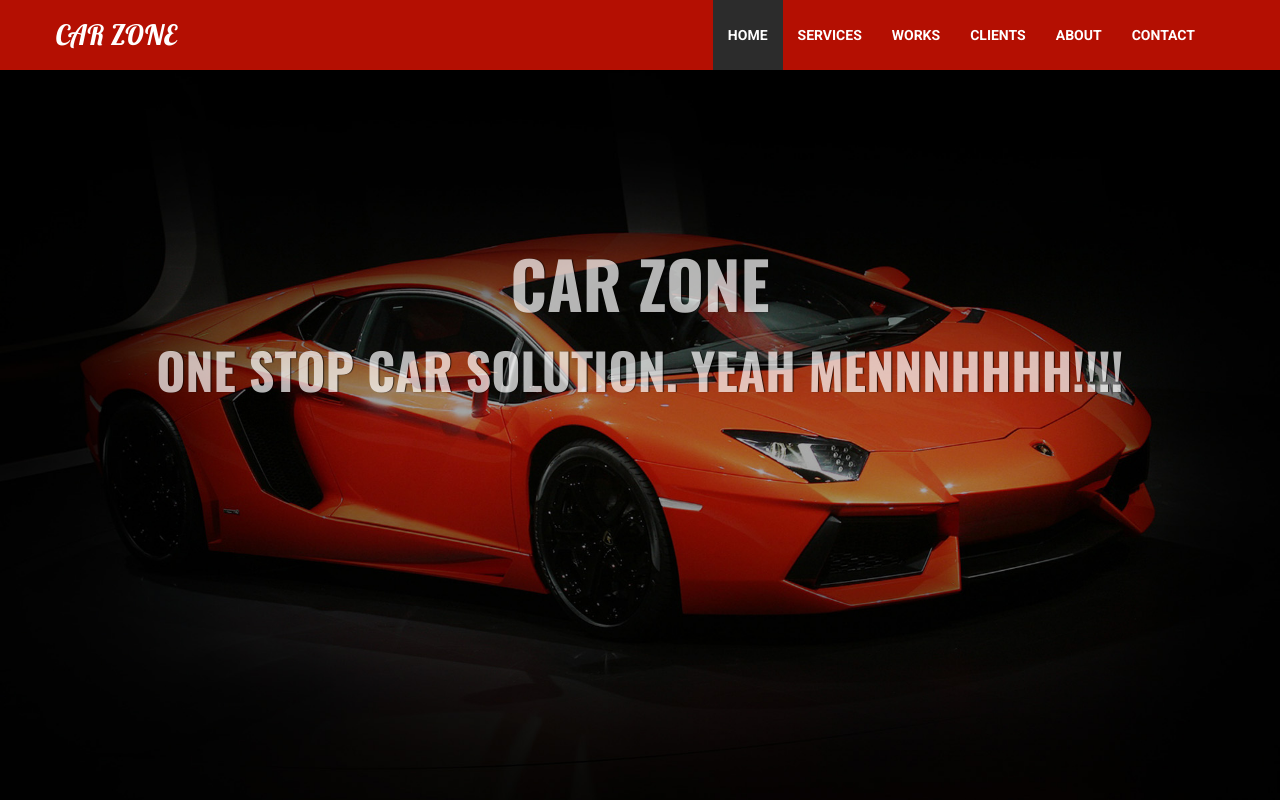
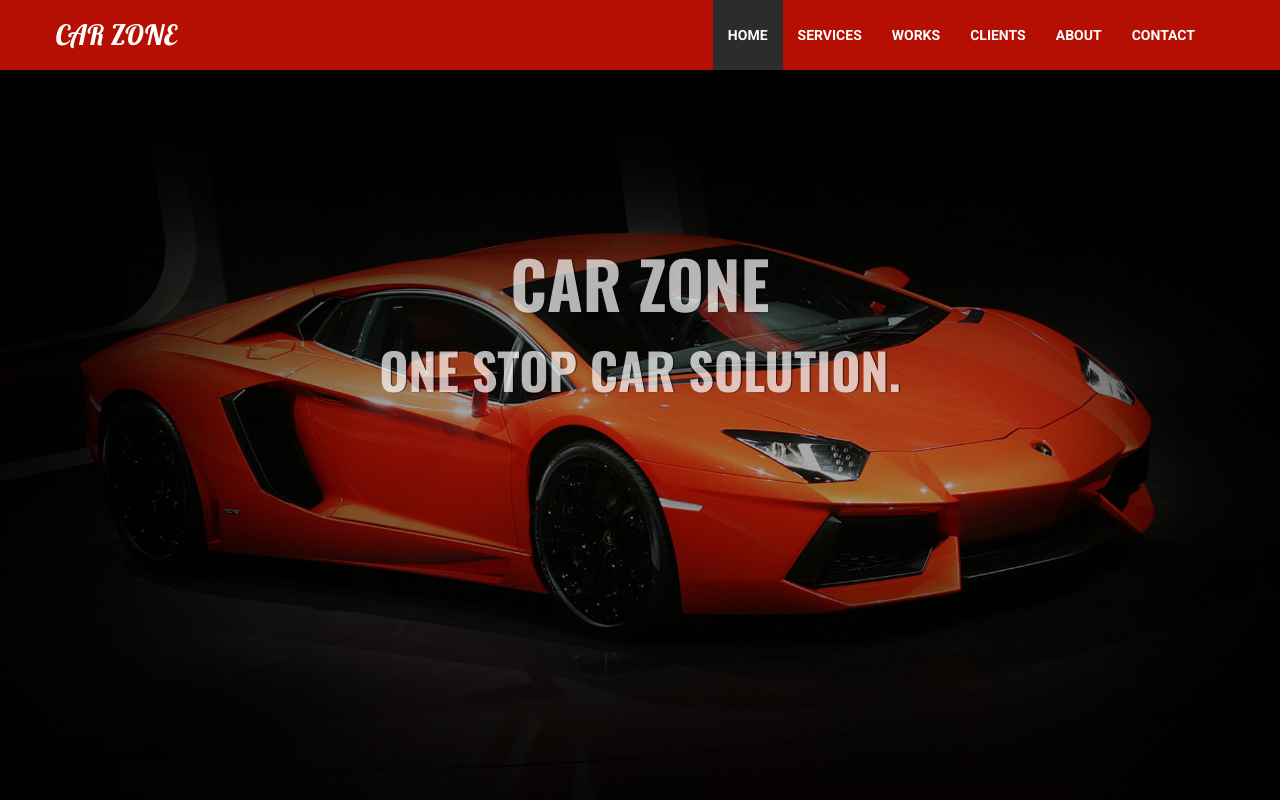
Before and after one commit to Ohakwe-Love/car-zone, a plain HTML site: page index.html in a window 1280 px wide. Shown: the top 800 px of the page. Drawn offline with nearby package versions, Linux system fonts and the light colour scheme.

Commit message:
Remove unnecessary text from hero section

```diff
--- a/index.html
+++ b/index.html
@@ -73,7 +73,7 @@
         <div class="banner-content">
           <div class="heroText">
             <h2><span> Car Zone </span><br>
-              <strong>One stop CAR solution. Yeah mennnhhhh!!!!</strong>
+              <strong>One stop CAR solution.</strong>
             </h2>
           </div>
         </div>
```
